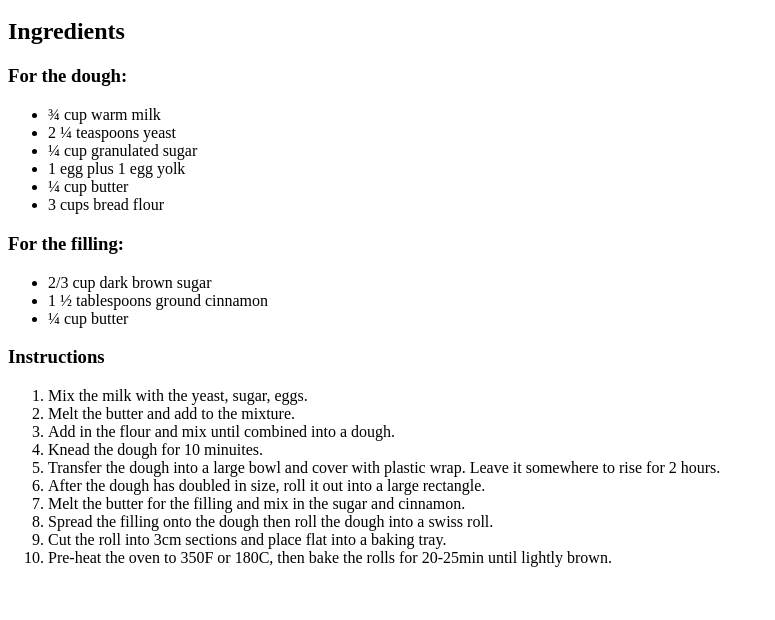
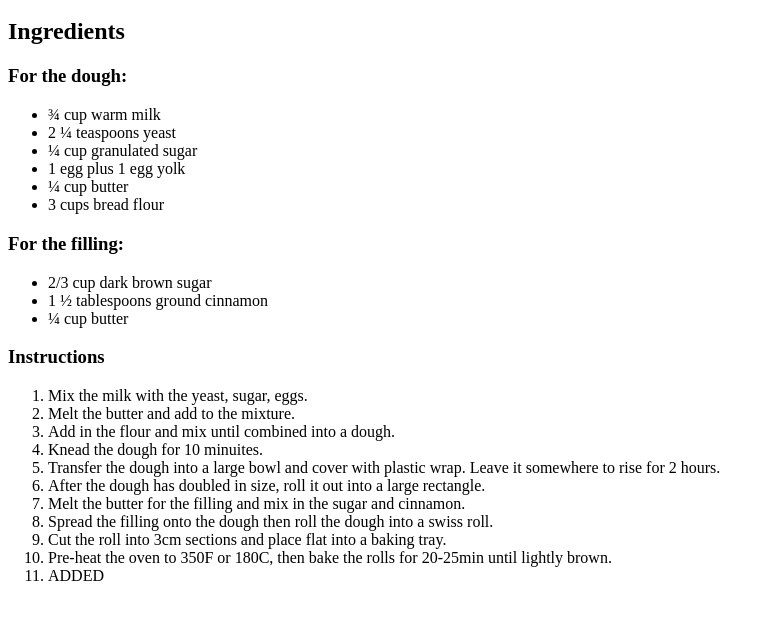
Before and after one commit to jaashmj/Udemy, a plain HTML site: page 3.0 List Elements/index.html in a window 1280 px wide. Shown: the part 48-668 px from the top of the page, without its empty margins (0-775 px from the left). Drawn offline with Linux system fonts and the light colour scheme.

Commit message:
My course

```diff
--- a/3.0 List Elements/index.html
+++ b/3.0 List Elements/index.html
@@ -32,4 +32,5 @@
 <li>Spread the filling onto the dough then roll the dough into a swiss roll.</li>
 <li>Cut the roll into 3cm sections and place flat into a baking tray.</li>
 <li>Pre-heat the oven to 350F or 180C, then bake the rolls for 20-25min until lightly brown. </li>
+<li>ADDED</li>
 </ol>
```
